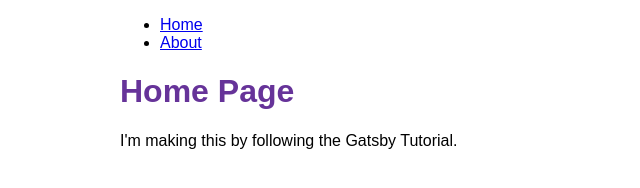
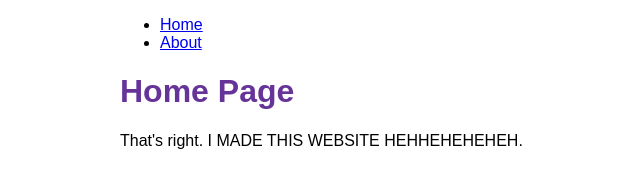
Before and after one commit to troyqlin/website, a Gatsby site: page / in a window 1280 px wide. Shown: the whole page, without its empty margins (270-910 px from the left). Built offline with nearby package versions, Linux system fonts and the light colour scheme; Gatsby itself is replaced by a stand-in of ours.

```diff
--- a/src/pages/index.js
+++ b/src/pages/index.js
@@ -1,13 +1,13 @@
 // Step 1: Import React
 import * as React from 'react'
 import Layout from '../pages/layout'
-import { Seo } from "../components/seo"
+import { Seo } from '../components/seo'
 
 // Step 2: Define your component
 const IndexPage = () => {
   return (
     <Layout pageTitle="Home Page">
-      <p>I'm making this by following the Gatsby Tutorial.</p>
+      <p>That's right. I MADE THIS WEBSITE HEHHEHEHEHEH.</p>
     </Layout>
   )
 }
```
Also changed, not shown: src/pages/about.js (+6 -1 lines).
